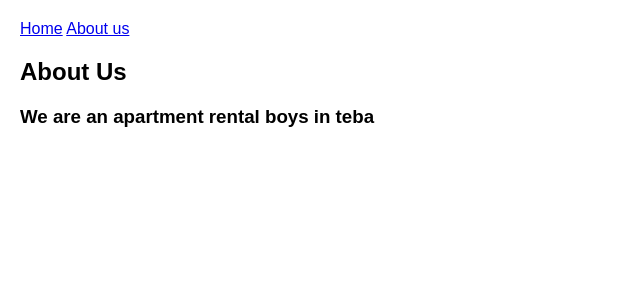
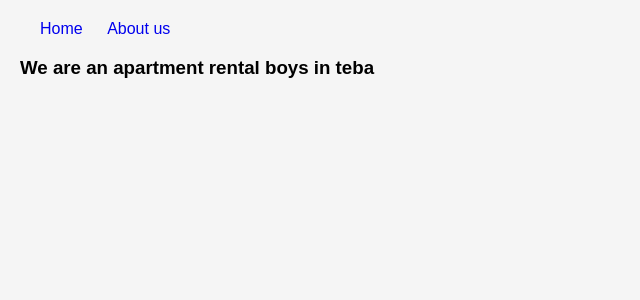
Before and after one commit to AliGreo/Flask-app, a Flask app: page /about in a window 1280 px wide. Shown: the top 300 px of the page, without its empty margins (0-640 px from the left). Run offline with Flask 3, Linux system fonts and the light colour scheme.

Commit message:
updated version 6

```diff
--- a/data.csv
+++ b/data.csv
@@ -18,3 +18,5 @@ fayza ahmed,01118965423,480,120.0,3901783.0
 ali greo ali hassan,0197831265,480,150.0,600000.0
 
 ali,01092780100,620,4300.0,490000.0
+
+hamed saeed,01105431775,480,6780.0,6000.0
--- a/static/css/style.css
+++ b/static/css/style.css
@@ -2,6 +2,7 @@ body{
 font-family: Arial, sans-serif;
 padding: 10px;
 margin: 10px;
+background-color: whitesmoke;
 }
 
 table{
@@ -72,3 +73,8 @@ button{
     color: black;
     padding: 10px;
 }
+
+a{
+    padding-left: 20px;
+    text-decoration: none;
+}
--- a/templates/about.html
+++ b/templates/about.html
@@ -7,6 +7,5 @@
 {% endblock %}
 
 {% block content %}
-<h2>About Us</h2>
 <h3>We are an apartment rental boys in teba</h3>
 {% endblock %}
```
